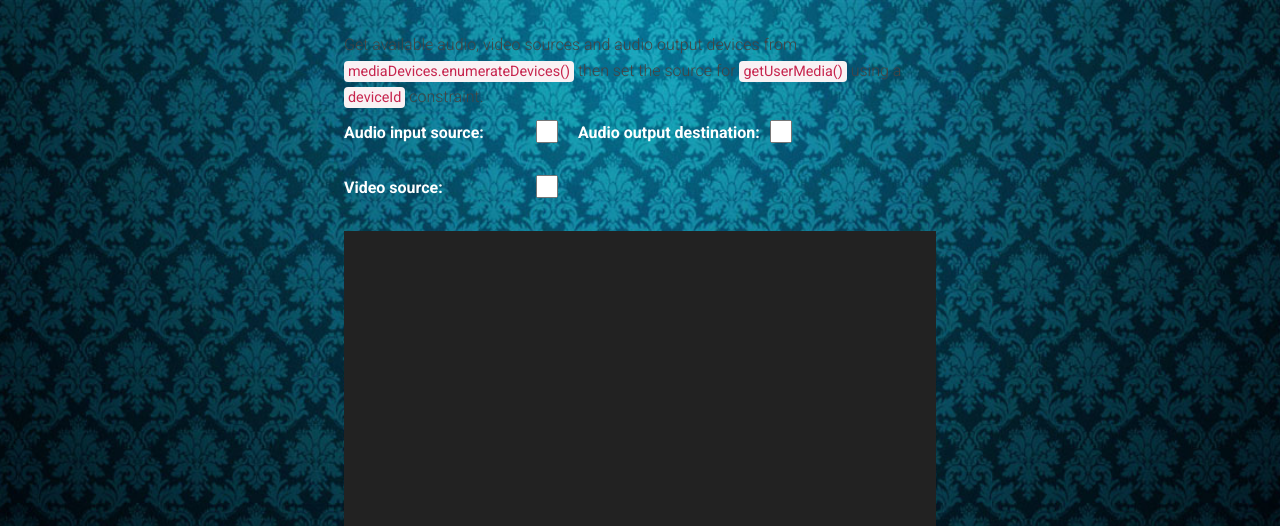
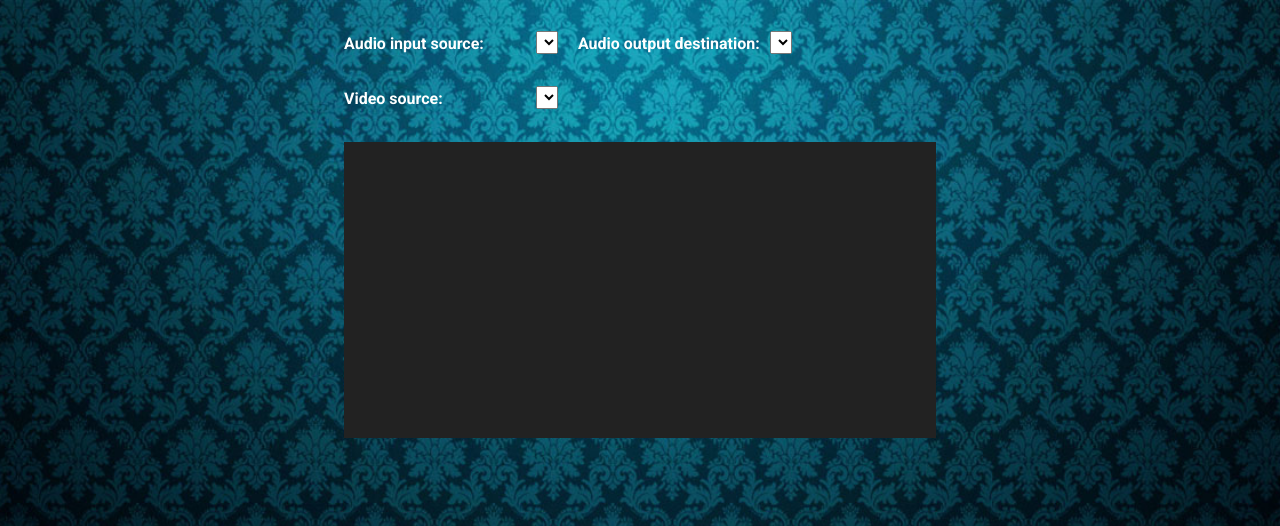
Before and after one commit to Specialistik/streaming, a Django app: page /test in a window 1280 px wide. Shown: the top 526 px of the page. Run offline with Django 3.2, Linux system fonts and the light colour scheme; lists and menus that the app fills with data are empty; some libraries are stand-ins or nearby versions.

Commit message:
fixed streaming sample integration

```diff
--- a/static/css/main.css
+++ b/static/css/main.css
@@ -211,6 +211,7 @@ select {
   margin: 0 1em 1em 0;
   position: relative;
   top: -1px;
+  color: black;
 }
 
 h1 span {
--- a/templates/test.html
+++ b/templates/test.html
@@ -1,10 +1,7 @@
 {% extends 'main.html' %}
 
 {% block head %}
-    <script src="/static/js/adapter.js"></script>
-    <script src="/static/js/common.js"></script>
-    <script src="/static/js/main.js"></script>
-    <script src="/static/js/lib/ga.js"></script>
+
 
     <link rel="icon" sizes="192x192" href="../../../images/webrtc-icon-192x192.png">
     <link href="//fonts.googleapis.com/css?family=Roboto:300,400,500,700" rel="stylesheet" type="text/css">
@@ -30,9 +27,6 @@
 {% block content %}
   <div id="container">
 
-
-    <p>Get available audio, video sources and audio output devices from <code>mediaDevices.enumerateDevices()</code> then set the source for <code>getUserMedia()</code> using a <code>deviceId</code> constraint.</p>
-
     <div class="select">
       <label for="audioSource">Audio input source: </label><select id="audioSource"></select>
     </div>
@@ -46,4 +40,9 @@
     </div>
 
     <video id="video" autoplay></video>
+  </div>
+    <script src="/static/js/adapter.js"></script>
+    <script src="/static/js/common.js"></script>
+    <script src="/static/js/main.js"></script>
+    <script src="/static/js/lib/ga.js"></script>
 {% endblock %}
```
